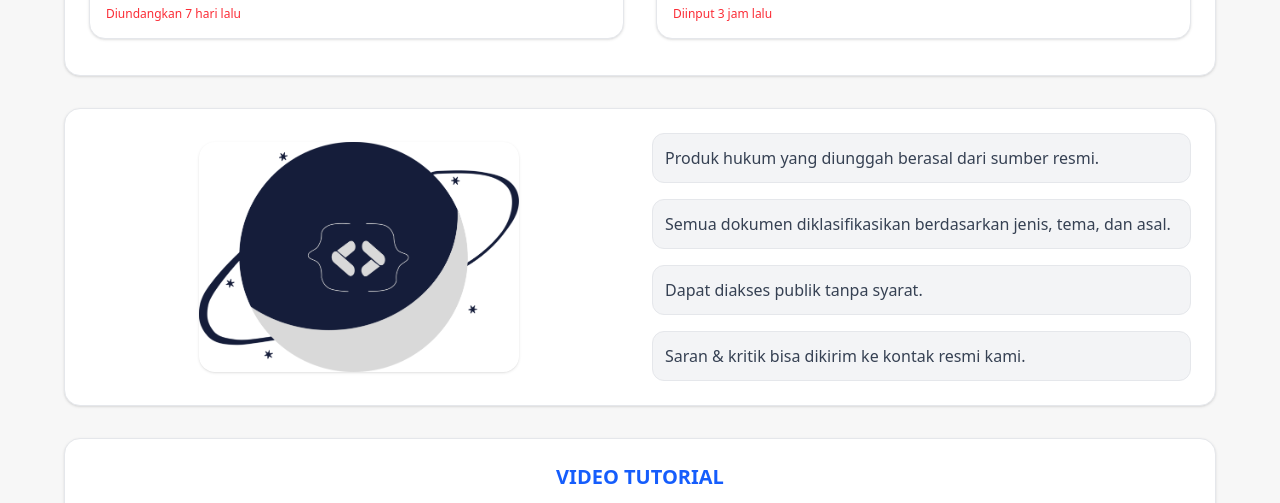
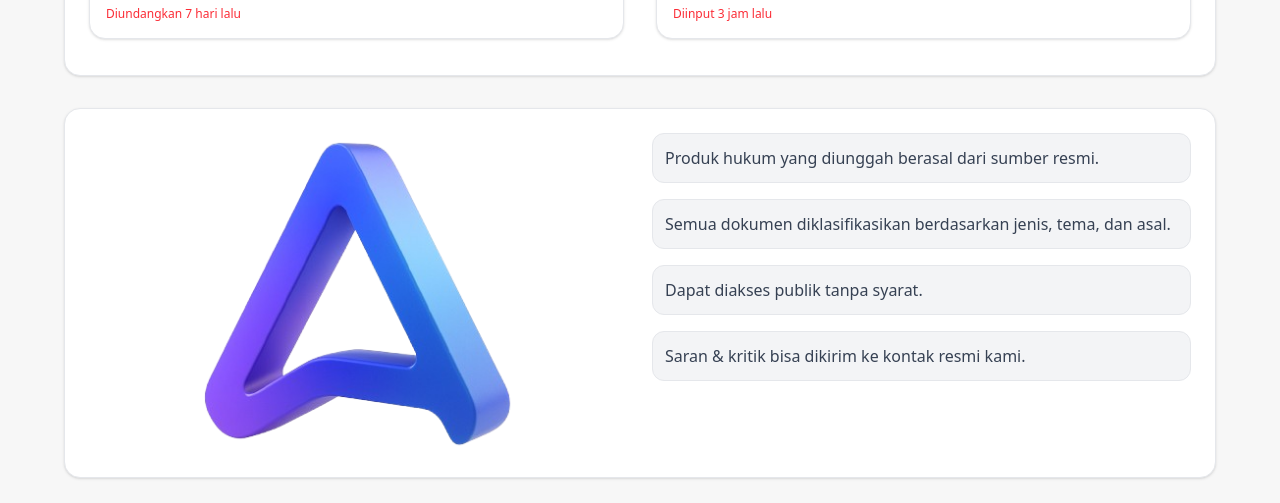
Before and after one commit to Unicode-house/vokasi_lp, a React (Vite) app: page /unduhan in a window 1280 px wide. Shown: the part 1440-1943 px from the top of the page. Built offline with nearby package versions, Linux system fonts and the light colour scheme.

Commit message:
unduhan done

```diff
--- a/src/pages/unduhan/page.tsx
+++ b/src/pages/unduhan/page.tsx
@@ -139,9 +139,9 @@ const Unduhan = () => {
       <section className="max-w-6xl mx-auto mt-8 bg-white rounded-2xl shadow-sm border border-gray-200 p-6 grid md:grid-cols-2 gap-6">
         <div className="flex justify-center items-center">
           <img
-            src="/logos/logo_unicode.png"
+            src="/logos/logo_delta.png"
             alt="Gedung BPK"
-            className="rounded-2xl shadow-sm w-80 object-cover"
+            className="rounded-2xl  w-80 object-cover"
           />
         </div>
         <div className="space-y-4">
```
